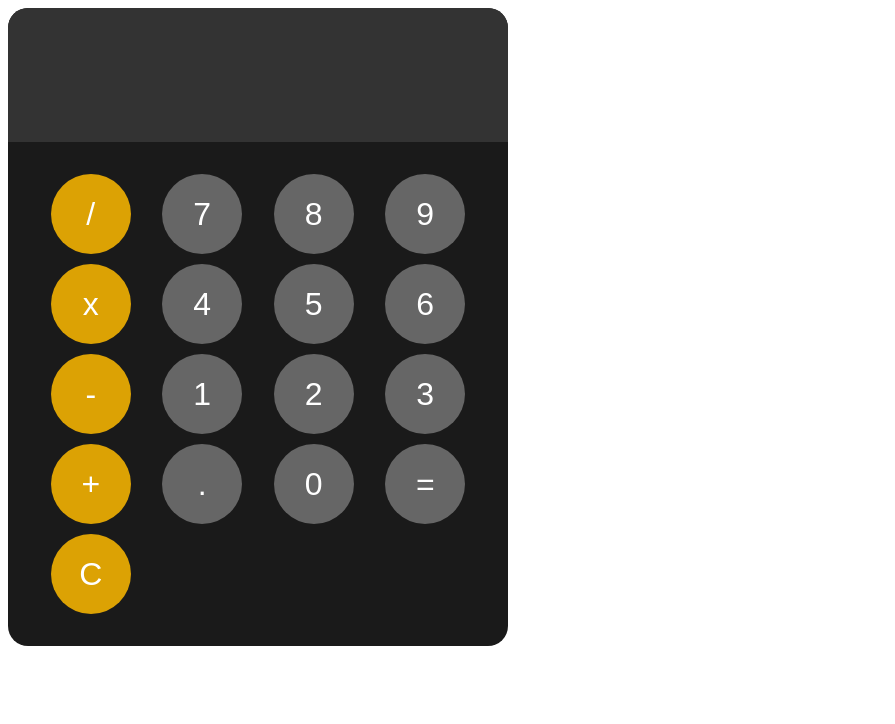
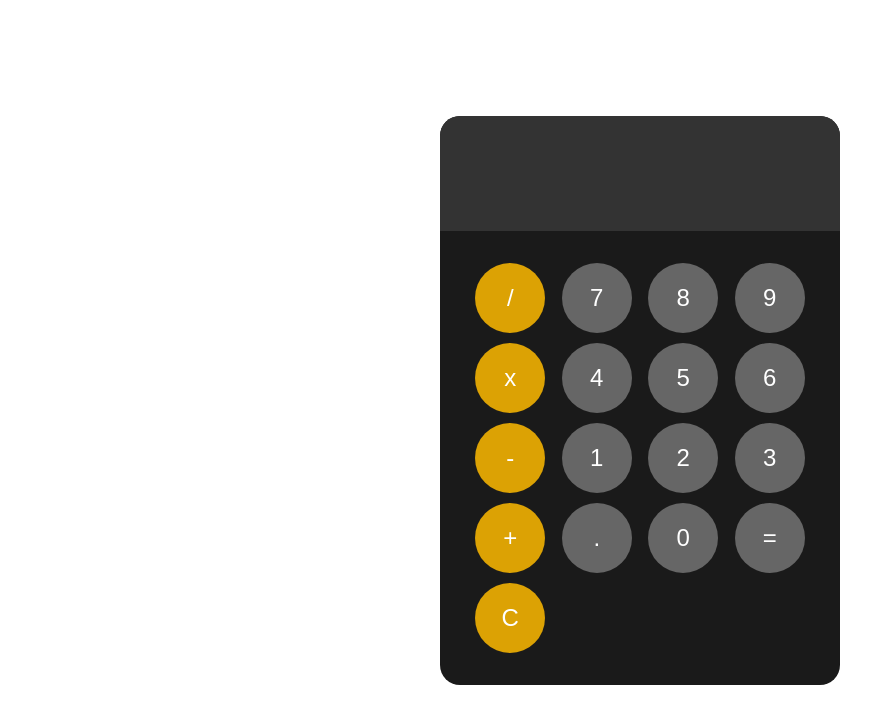
Before and after one commit to oussamaton2206/calculator, a plain HTML site: page index.html in a window 1280 px wide. Shown: the whole page, without its empty margins (0-895 px from the left). Drawn offline with Linux system fonts and the light colour scheme.

Commit message:
Update style.css

```diff
--- a/style.css
+++ b/style.css
@@ -1,9 +1,16 @@
+body{
+    margin: 0;
+    display: flex;
+    justify-content: center;
+    align-items: center;
+    height: 100vh;
+}
 #display{
     width: 100%;
     padding: 30px;
     background: hsl(0, 0%, 20%);
     border: none;
-    font-size: 4rem;
+    font-size: 3rem;
     color: white;
 }
 .keys{
@@ -18,13 +25,13 @@
     background: hsl(0, 0%, 10%);
     border-radius: 20px;
     overflow: hidden;
-    max-width: 500px;
+    max-width: 400px;
 }
 button{
-    height: 80px;
-    width: 80px;
+    height: 70px;
+    width: 70px;
     border-radius: 50%;
-    font-size: 2rem;
+    font-size: 1.5rem;
     border: none;
     background: hsl(0, 0%, 40%);
     color: white;
```
